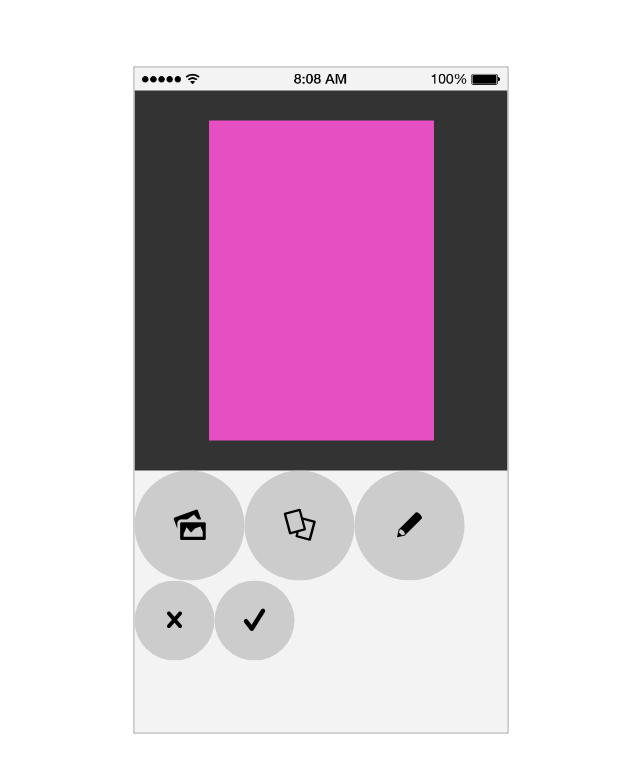
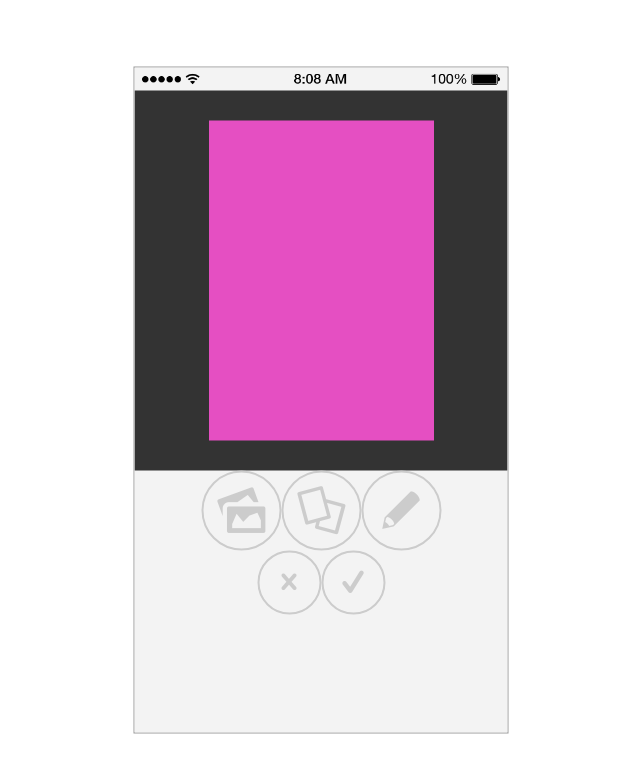
Before and after one commit to domwashburn/mobile-configurator, a website: page index.html in a window 1280 px wide. Shown: the whole page, without its empty margins (319-959 px from the left). Drawn offline with nearby package versions, Linux system fonts and the light colour scheme.

Commit message:
centered the app controls

```diff
--- a/assets/scss/style.scss
+++ b/assets/scss/style.scss
@@ -92,27 +92,34 @@ $susy: (
 .app__controls {
 	@extend .fit-frame;
 }
-.app__controls-primary {
-	display: block;
+.app__controls--primary, .app__controls--secondary {
+	display: table;
 	margin: 0 auto;
+	overflow: visible;
 }
 .app__button {
 	border-radius: 50%;
-	background-color: #CCCCCC;
+	border: 2px solid #CCCCCC;
 	float: left;
 	position: relative;
 }
 .button__icon {
 	@extend %center;
-	font-size: 2rem;
+	color: #CCCCCC;
 }
 .button--small {
-	width: 80px;
-	height: 80px;
+	width: 4rem;
+	height: 4rem;
+	.button__icon {
+		font-size: 2rem;
+	}
 }
 .button--large {
-	width: 110px;
-	height: 110px;
+	width: 5rem;
+	height: 5rem;
+	.button__icon {
+		font-size: 3rem;
+	}
 }
 
 .test {
--- a/index.html
+++ b/index.html
@@ -32,12 +32,12 @@
                             </div>
                             <!-- <div class="test"></div> -->
                             <div class="app__controls">
-                                <div class="app__controls-primary clearfix">
+                                <div class="app__controls--primary clearfix">
                                     <div class="app__button button--large button--image"><i class="button__icon icon-picture"></i></div>
                                     <div class="app__button button--large button--flip"><i class="button__icon icon-docs"></i></div>
                                     <div class="app__button button--large button--text"><i class="button__icon icon-pencil"></i></div>
                                 </div>
-                                <div class="app__controls-secondary clearfix">
+                                <div class="app__controls--secondary clearfix">
                                     <div class="app__button button--small button--back"><i class="button__icon icon-cancel-1"></i></div>
                                     <div class="app__button button--small button--approve"><i class="button__icon icon-check"></i></div>
                                 </div>
```
Also changed, not shown: assets/css/style.css, 1 other file.
